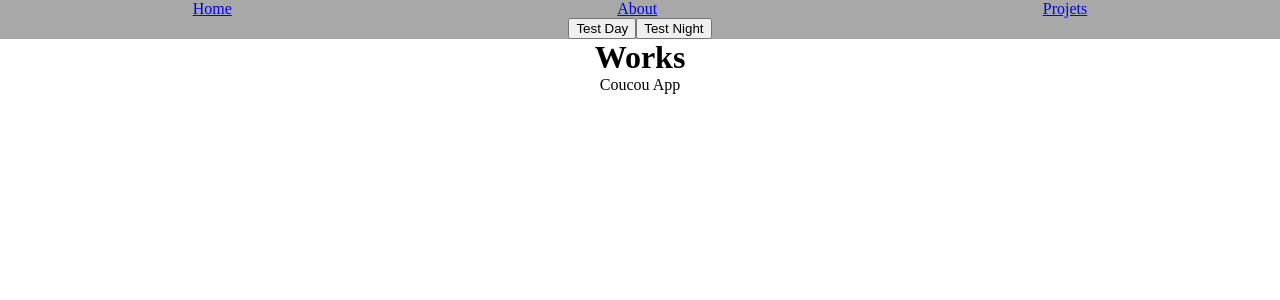
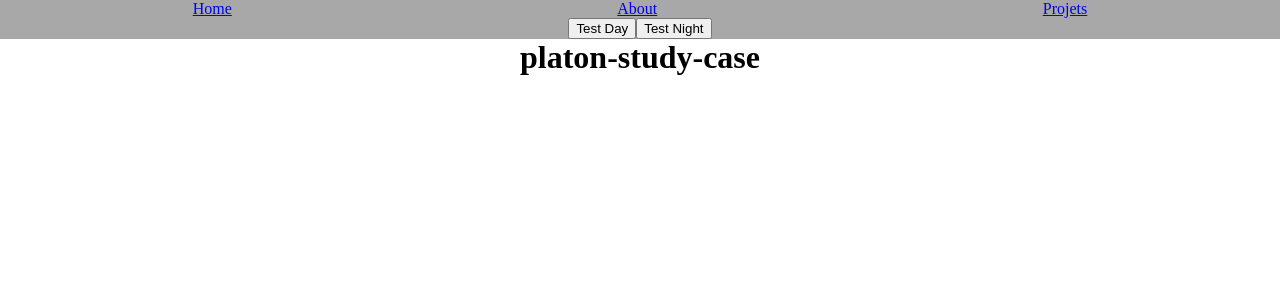
Before and after one commit to mathieu-superpose/the_agency_project, a React (Create React App) app: page /works/platon-study-case in a window 1280 px wide. Shown: the top 300 px of the page. Built offline with nearby package versions, Linux system fonts and the light colour scheme.

Commit message:
Add Slug dynamic routing

```diff
--- a/src/App.jsx
+++ b/src/App.jsx
@@ -1,11 +1,12 @@
 import './App.scss';
 import { useState,useEffect } from 'react';
 import ModeContext from 'components/ModeContext/ModeContext';
-import { BrowserRouter as Router, Route, Switch } from 'react-router-dom';
+import { BrowserRouter as Router, Route, Switch} from 'react-router-dom';
 import Navbar from 'components/Navbar/Navbar';
 import Home from 'pages/Home/Home';
 import About from 'pages/About/About';
 import Works from 'pages/Works/Works';
+import Studycase from 'components/Studycase/Studycase';
 
 function App() {
   const [currentState, setCurrentState] = useState(localStorage.getItem("TheAgencyState") || "");
@@ -32,13 +33,15 @@ function App() {
             <Route path="/about">
               <About />
             </Route>
-            <Route path="/works">
+            <Route path="/works" exact>
               <Works />
+            </Route>
+            <Route path="/works/:slug" exact>
+              <Studycase />
             </Route>
           </Switch>
         </main>
       </Router>
-        <p>Coucou App</p>
       </div>
     </ModeContext.Provider>
   );
--- /dev/null
+++ b/src/components/Studycase/Studycase.jsx
@@ -0,0 +1,14 @@
+import { useEffect } from 'react';
+import { useParams } from 'react-router-dom'
+
+const Studycase = () => {
+  let { slug } = useParams();
+
+
+  console.log('test');
+  return (
+    <h1>{slug}</h1>
+  );
+};
+
+export default Studycase;
--- a/src/pages/Works/Works.jsx
+++ b/src/pages/Works/Works.jsx
@@ -1,6 +1,13 @@
+import { Link } from 'react-router-dom';
+
 const Works = () => {
   return(
+    <div>
     <h1>Works</h1>
+      <Link to="works/platon-study-case">Platon</Link>
+      <Link to="works/solane-study-case">Solane</Link>
+      <Link to="works/sedal-study-case">Sedal</Link>
+    </div>
   )
 };
 
```
